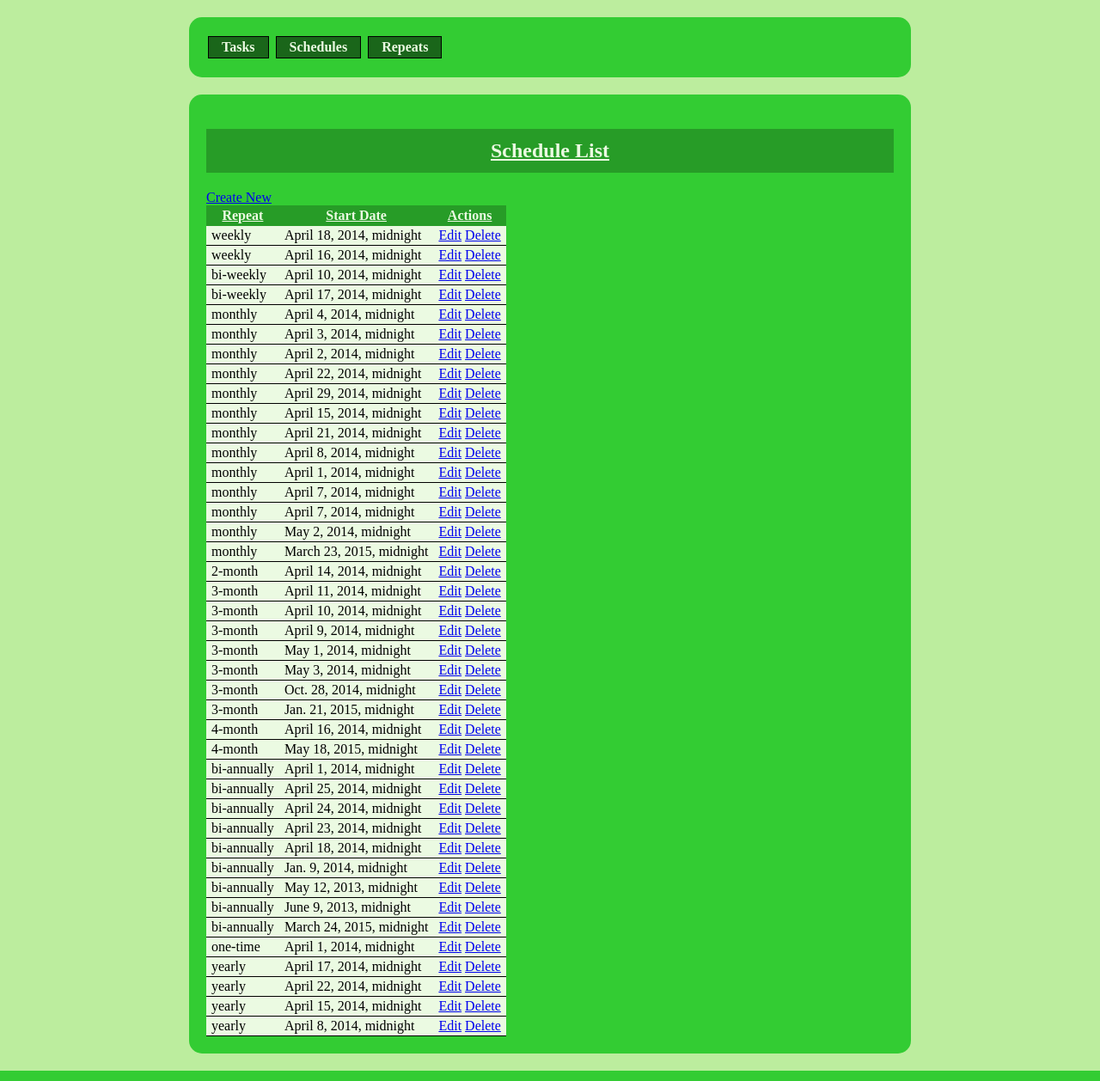
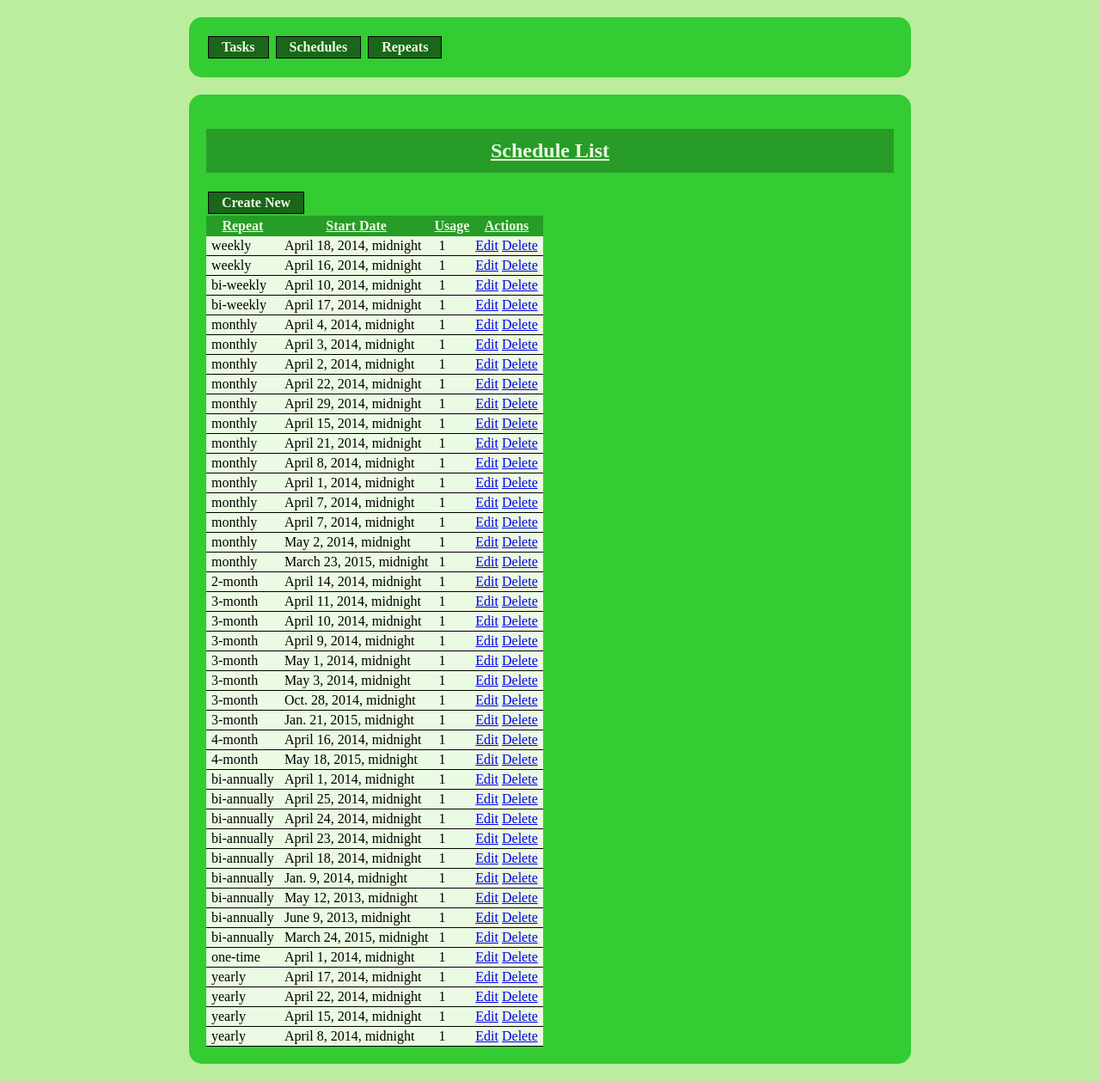
Before and after one commit to snydergd/pmtodo, a Django app: page /schedules/ in a window 1280 px wide. Shown: the whole page at 86% size. Run offline with Django 3.2, Linux system fonts and the light colour scheme; data comes from the database, SQL or seed files in the repository.

Commit message:
added usage column to schedule listing, added urls for adding repeats and tasks, handled creation and association with repeats from task view, added listing in schedule view to show tasks using that schedule, made create buttons look like buttons on schedule and repeat listings

```diff
--- a/todo/main/models.py
+++ b/todo/main/models.py
@@ -29,6 +29,9 @@ class Schedule(models.Model):
 
     class Meta:
         ordering = ['repeat__year', 'repeat__month', 'repeat__week', 'repeat__day']
+
+    def task_usage(self):
+        return self.task_set.count()
 
     def __unicode__(self):
         # TODO: Describe when it occurs rather than start date
--- a/todo/main/templates/repeats/list.html
+++ b/todo/main/templates/repeats/list.html
@@ -2,7 +2,7 @@
 
 {% block body %}
         <h2>Repeat List</h2>
-        <a href="/repeats/modify.html">Create New</a><br>
+        <a href="/repeats/add" class="button">Create New</a><br>
         <table>
             <tr>
                 <th>Name</th>
--- a/todo/main/templates/repeats/modify.html
+++ b/todo/main/templates/repeats/modify.html
@@ -4,7 +4,7 @@
         <script type="text/javascript">
             $(function () {
                 $("#discard").click(function () {
-                    window.location.href="/repeats/list.html";
+                    window.location.href="/repeats/";
                 });
             });
         </script>
--- a/todo/main/templates/schedules/list.html
+++ b/todo/main/templates/schedules/list.html
@@ -2,17 +2,19 @@
 
 {% block body %}
         <h2>Schedule List</h2>
-        <a href="/schedules/modify.html">Create New</a><br>
+        <a href="/schedules/add" class="button">Create New</a><br>
         <table>
             <tr>
                 <th>Repeat</th>
                 <th>Start Date</th>
+                <th>Usage</th>
                 <th>Actions</th>
             </tr>
             {% for schedule in schedule_list %}
             <tr>
                 <td>{{ schedule.repeat.name }}</td>
                 <td>{{ schedule.start_date }}</td>
+                <td>{{ schedule.task_usage }}</td>
                 <td>
                     <a href="/schedules/modify.html?id={{ schedule.pk }}">Edit</a>
                     <a href="?action=delete&id={{ schedule.pk }}">Delete</a>
--- a/todo/main/templates/schedules/modify.html
+++ b/todo/main/templates/schedules/modify.html
@@ -22,4 +22,10 @@
                 <input type="button" value="Close" id="discard">
             </p>
         </form>
+        <h3>Tasks using this</h3>
+        <ol>
+        {% for task in obj.task_set.all %}
+        <li>{{task.name}}</li>
+        {% endfor %}
+        </ol>
 {% endblock %}
--- a/todo/main/views.py
+++ b/todo/main/views.py
@@ -88,7 +88,11 @@ def taskView(request, task_id, action=None):
     context['statForm'] = StatusFormBasic(initial={'task':instance}).as_p()
     if (instance != None):
         context['statuses'] = instance.status_set.all().order_by('-date')
-
+    if request.method == "POST":
+        form = TaskForm(request.POST, instance=instance)
+        if form.is_valid() and 'repeat' in form.cleaned_data and 'start_date' in form.cleaned_data:
+            schedule = Schedule.objects.get_or_create(repeat=form.cleaned_data['repeat'], start_date=form.cleaned_data['start_date'])
+            instance.schedules.add(schedule[0])
     # TODO: get rid of duplicate code below of genericModView
     return genericModView(request, Task, TaskForm, 'tasks/modify.html', context=context)
 
--- a/todo/todo/urls.py
+++ b/todo/todo/urls.py
@@ -10,9 +10,11 @@ urlpatterns = patterns('',
 
     url(r'^admin/', include(admin.site.urls)),
     url(r'^tasks/(?P<task_id>\d+)/(?:(?P<action>\w+))?', views.taskView, name='task_view'),
+    url(r'^tasks/add', views.taskView, name='task_add'),
     url(r'^tasks/(?P<type>[^0-9]\w*)?', views.taskList, name='task_list'),
 #    url(r'^tasks/', views.taskList, name='task_list'),
     url(r'^repeats/(?P<repeat_id>\d+)/(?:(?P<action>\w+))?', views.repeatView, name='repeat_view'),
+    url(r'^repeats/add', views.repeatView, name='repeat_add'),
     url(r'^repeats/', views.repeatList, name='repeat_list'),
     url(r'^schedules/modify.html', views.scheduleView, name='schedule_view'),
     url(r'^schedules/', views.scheduleList, name='schedule_list'),
```
